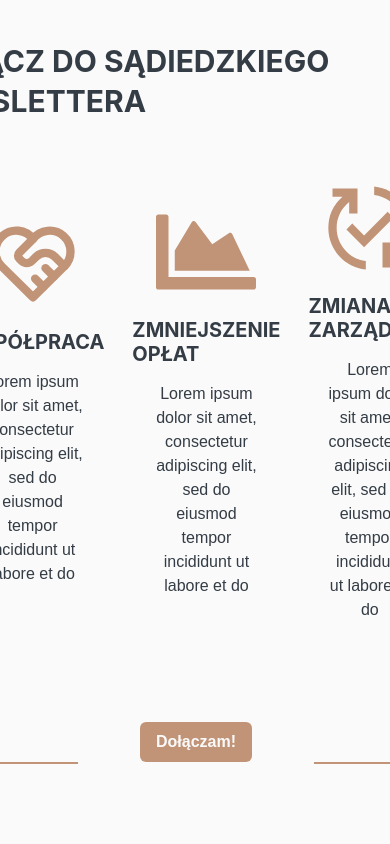
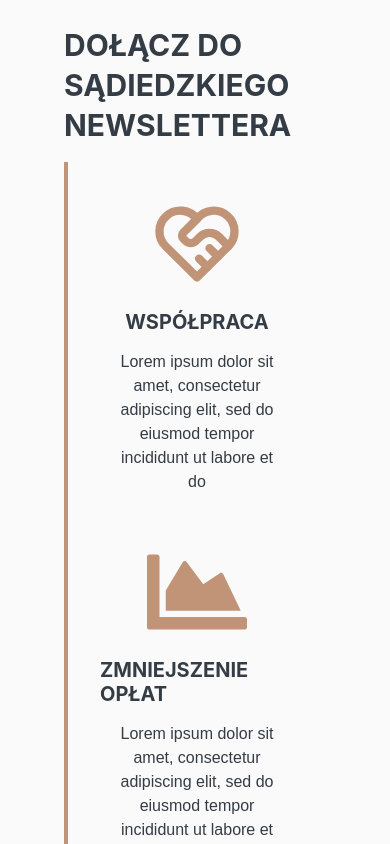
Before and after one commit to MojUrsus/MojUrsus.github.io, a React (Vite) app: page / in a window 390 px wide. Shown: the part 4260-5104 px from the top of the page. Built offline with nearby package versions, Linux system fonts and the light colour scheme.

Commit message:
Improve the Newsletter page responsiveness

```diff
--- a/src/pages/NewsletterPage.tsx
+++ b/src/pages/NewsletterPage.tsx
@@ -1,4 +1,4 @@
-import { Box, Flex, HStack, Heading, VStack, Text, Button, Center } from "@chakra-ui/react";
+import { Box, Flex, HStack, Heading, VStack, Text, Button, Center, Stack } from "@chakra-ui/react";
 import { ReactNode } from 'react';
 import { TbHeartHandshake } from 'react-icons/tb';
 import { FaChartArea } from 'react-icons/fa';
@@ -34,32 +34,26 @@ const points: NewsletterPointData[] = [
 ];
 
 const NewsletterPage = () => {
-    return <Box
-        id='newsletter-page'
-        padding={20}>
+    return <Box padding={16}>
         <VStack
-            w='full'
             spacing={4}>
-            <Flex w='full' alignContent={'flex-start'}>
-                <Heading>DOŁĄCZ DO SĄDIEDZKIEGO NEWSLETTERA</Heading>
-            </Flex>
+            <Heading>DOŁĄCZ DO SĄDIEDZKIEGO NEWSLETTERA</Heading>
             <Box
-                padding={10}
-                borderLeft='2px'
-                borderBottom='2px'
+                padding={8}
+                borderLeft='4px'
+                borderBottom='4px'
                 borderColor={'orange'}>
-                <HStack
-                    w='full'
-                    spacing={7}>
+                <Stack direction={{base: 'column', lg: 'row'}}
+                    spacing={8}>
                     {points.map(point => <NewsletterPoint key={point.key} title={point.title} description={point.description} icon={point.icon} />)}
-                </HStack>
+                </Stack>
                 <Center>
                     <Box
-                        id='border-hover'
-                        w={{ base: '50%', lg: '25%' }} h={20}
+                        w={{ base: '72%', lg: '24%' }}
+                        h={16}
                         bg={'white'}
                         position={'relative'}
-                        bottom={-20}>
+                        bottom={-16}>
                         <Flex
                             w={'full'} h={'full'}
                             alignContent={'center'}
@@ -79,12 +73,12 @@ const NewsletterPage = () => {
 
 const NewsletterPoint = ({ title, description, icon }: NewsletterPointData) => (
     <Box
-        paddingBottom={5}>
+        paddingBottom={4}>
         <VStack spacing={4}>
             {icon}
             <Heading as={'h2'} size={'md'}>{title}</Heading>
             <Text align={"center"}
-                paddingX={5}>
+                paddingX={4}>
                 {description}
             </Text>
         </VStack>
```
